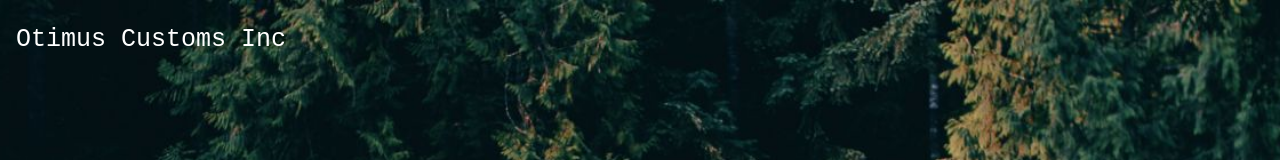
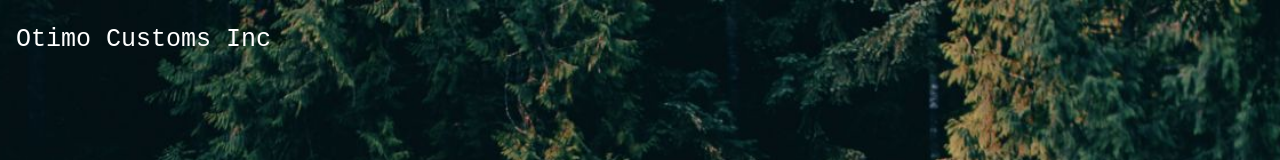
Before and after one commit to diegologo14/otimocustoms, a plain HTML site: page index.html in a window 1280 px wide. Shown: the top 160 px of the page. Drawn offline with Linux system fonts and the light colour scheme.

Commit message:
Update index.html

```diff
--- a/index.html
+++ b/index.html
@@ -46,7 +46,7 @@ hr {
 
 <div class="bgimg">
   <div class="topleft">
-    <p>Otimus Customs Inc</p>
+    <p>Otimo Customs Inc</p>
   </div>
   <div class="middle">
     <h1>Great things are coming soon...</h1>
```
